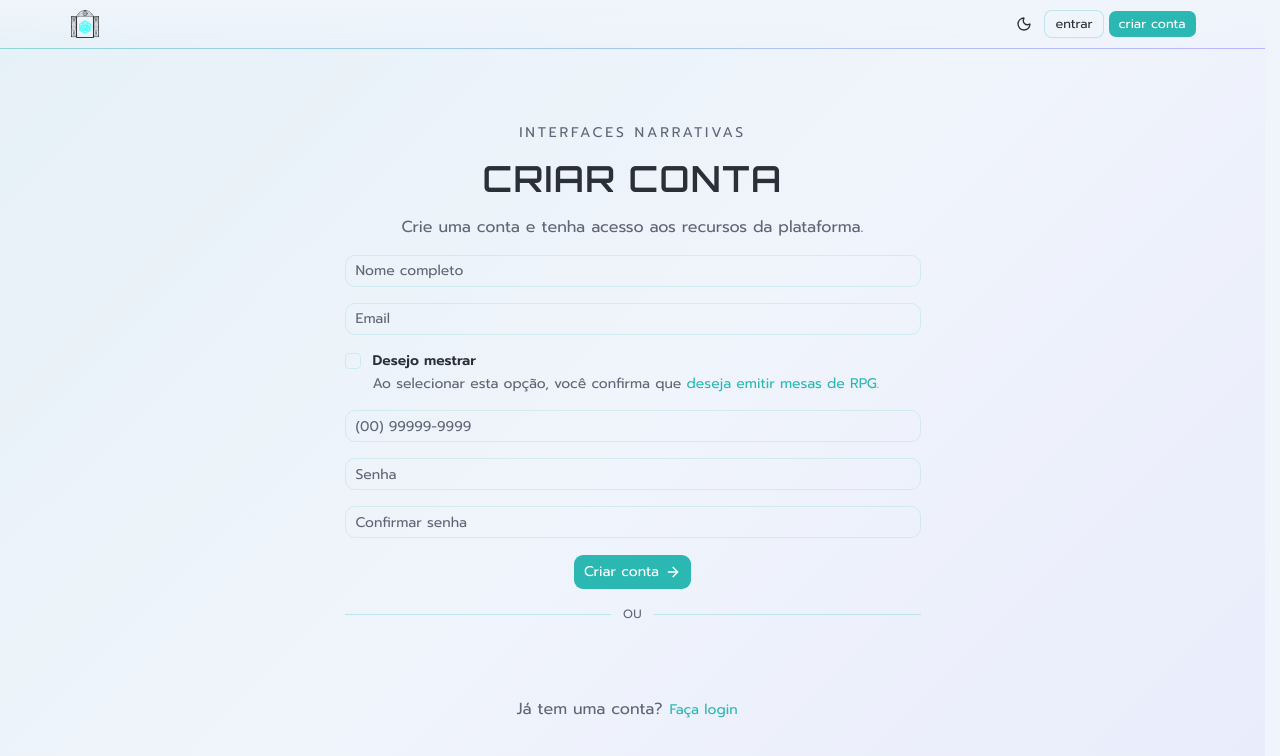
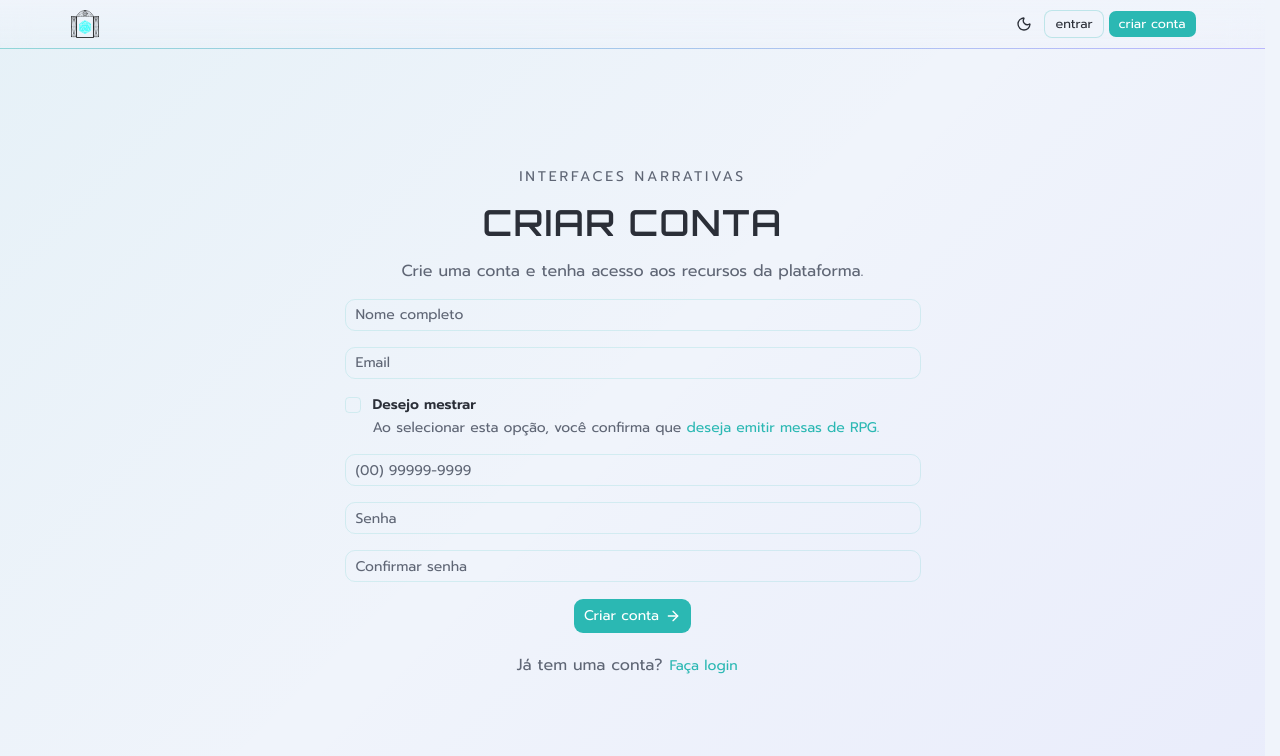
Before and after one commit to ghost-pipe-org/rpg-narrative-interfaces-web, a React (Vite) app: page /register in a window 1280 px wide. Shown: the top 756 px of the page. Built offline with nearby package versions, Linux system fonts and the light colour scheme; no server answers.

Commit message:
refactor(auth): remove Google login handling from registration flow

```diff
--- a/src/shared/pages/register.tsx
+++ b/src/shared/pages/register.tsx
@@ -2,10 +2,8 @@ import { useEffect, useState } from "react"
 import { Link, useNavigate, useSearchParams } from "react-router"
 import { Controller, useForm, useWatch } from "react-hook-form"
 import { toast } from "sonner"
-import type { CredentialResponse } from "@react-oauth/google"
 
 import { useAuth } from "@/shared/contexts/auth-context"
-import { GoogleLoginButton } from "@/shared/components/auth/google-login-button"
 import { postUsers } from "@/shared/services/user/user.service"
 
 import { Input } from "@/shared/components/ui/input"
@@ -16,12 +14,9 @@ import RootLayout from "@/shared/components/layout/root-layout"
 import { emailPattern, enrollmentPattern, phonePattern } from "@/shared/utils/patterns"
 import { formatPhoneNumber } from "@/shared/utils/format-phone-number"
 import { getApiErrorMessage } from "@/shared/utils/get-api-error-message"
-import { getApiErrorCode } from "@/shared/utils/get-api-error-code"
-import { parseJwtPayload } from "@/shared/utils/parse-jwt"
 import {
   clearGoogleRegisterSession,
   readGoogleRegisterSession,
-  saveGoogleRegisterSession,
 } from "@/shared/utils/google-register-session"
 
 import { ArrowRightIcon } from "lucide-react"
@@ -39,7 +34,7 @@ interface RegisterFormData {
 export const Register = () => {
   const navigate = useNavigate()
   const [searchParams] = useSearchParams()
-  const { isAuthenticated, applyAuthSession, loginWithGoogle } = useAuth()
+  const { isAuthenticated, applyAuthSession } = useAuth()
   const [isLoading, setIsLoading] = useState(false)
   const [googleIdToken, setGoogleIdToken] = useState<string | null>(null)
   const isGoogleRegister = Boolean(googleIdToken)
@@ -130,35 +125,6 @@ export const Register = () => {
       toast.error(getApiErrorMessage(error, "Erro ao criar conta"))
     } finally {
       setIsLoading(false)
-    }
-  }
-
-  const handleGoogleSuccess = async (credentialResponse: CredentialResponse) => {
-    const token = credentialResponse.credential
-    if (!token) {
-      toast.error("Não foi possível obter o token do Google")
-      return
-    }
-
-    try {
-      await loginWithGoogle(token)
-      toast.success("Login com Google realizado com sucesso")
-      navigate("/")
-    } catch (error) {
-      if (getApiErrorCode(error) === "REGISTRATION_REQUIRED") {
-        const payload = parseJwtPayload<{ email?: string; name?: string }>(token)
-        saveGoogleRegisterSession({
-          googleIdToken: token,
-          email: payload?.email || "",
-          name: payload?.name,
-        })
-        setGoogleIdToken(token)
-        if (payload?.name) setValue("name", payload.name)
-        if (payload?.email) setValue("email", payload.email)
-        toast.message("Complete os dados para finalizar o cadastro com Google")
-        return
-      }
-      toast.error(getApiErrorMessage(error, "Erro ao continuar com Google"))
     }
   }
 
@@ -344,22 +310,6 @@ export const Register = () => {
               {isLoading ? "Criando conta..." : "Criar conta"}
               {!isLoading ? <ArrowRightIcon /> : null}
             </Button>
-
-            {!isGoogleRegister ? (
-              <>
-                <div className="flex items-center gap-3">
-                  <div className="h-px flex-1 bg-border" />
-                  <span className="text-xs tracking-wide text-muted-foreground uppercase">
-                    ou
-                  </span>
-                  <div className="h-px flex-1 bg-border" />
-                </div>
-                <GoogleLoginButton
-                  onSuccess={handleGoogleSuccess}
-                  onError={() => toast.error("Erro ao continuar com Google")}
-                />
-              </>
-            ) : null}
           </form>
           <p className="text-sm text-muted-foreground md:text-base">
             Já tem uma conta?{" "}
```
